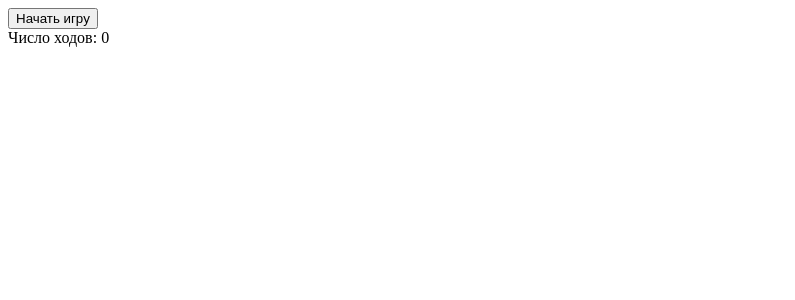
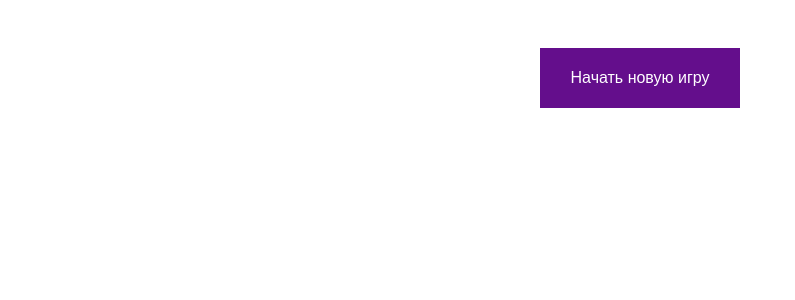
Before and after one commit to DarinaKuleva/form_react, a React (Create React App) app: page / in a window 1280 px wide. Shown: the top 300 px of the page, without its empty margins (0-795 px from the left). Built offline with nearby package versions, Linux system fonts and the light colour scheme.

Commit message:
ISSUE-7 Добавление стилей

```diff
--- a/src/components/Cell/index.jsx
+++ b/src/components/Cell/index.jsx
@@ -4,6 +4,7 @@ import { connect } from 'react-redux'
 import swapCalls from '../../actions/swapCalls'
 
 import field from './style.module.css'
+import './style.css'
 
 class Cell extends React.PureComponent {
 
@@ -31,8 +32,9 @@ class Cell extends React.PureComponent {
         <section className={field.wrapper}>
           {cellsList.map((cell) => (
             <button key={cell.value}
+                    className={ cell.value===0 ? 'empty' : (cell.value-1)===cellsList.indexOf(cell) ? 'done' : 'cell'}
                     onClick={(cell.value > 0 ?
-                      ()=>this.moveCell(cell.line, cell.column, emptyCellLine, emptyCellColumn, cell.value) :
+                      () => this.moveCell(cell.line, cell.column, emptyCellLine, emptyCellColumn, cell.value) :
                       this.showError)}
             >
               {
@@ -44,7 +46,7 @@ class Cell extends React.PureComponent {
           ))}
         </section>
         {this.state.showErrorMessage ?
-            <div>Неверный ход</div> :
+          <div className={field.error}>Неверный ход</div> :
           <></>
         }
       </>
--- /dev/null
+++ b/src/components/Cell/style.css
@@ -0,0 +1,36 @@
+.cell {
+  color: #fff;
+  font-size: 32px;
+
+  background-color: #640e8c;
+  border: 1px solid #fff;
+  outline: none;
+  cursor: pointer;
+  opacity: 0.8;
+}
+
+.cell:hover,
+.cell:active {
+  font-size: 34px;
+
+  outline: none;
+  opacity: 0.5;
+}
+
+.empty {
+  font-size: 32px;
+
+  background-color: #fff;
+  border: 1px solid #fff;
+  outline: none;
+  cursor: pointer;
+}
+
+.done {
+  font-size: 32px;
+
+  background-color: #37c4b6;
+  border: 1px solid #37c4b6;
+  outline: none;
+  cursor: pointer;
+}
--- a/src/components/Cell/style.module.css
+++ b/src/components/Cell/style.module.css
@@ -4,4 +4,10 @@
   grid-template-columns: repeat(4, 1fr);
   width: 400px;
   margin: 0 auto;
+  margin-bottom: 40px;
 }
+
+.error {
+  text-align: center;
+  text-transform: uppercase;
+}
--- a/src/components/Header/index.jsx
+++ b/src/components/Header/index.jsx
@@ -2,6 +2,8 @@ import React from 'react'
 import PropTypes from 'prop-types'
 import drawCells from '../../actions/startGame'
 import { connect } from 'react-redux'
+
+import header from './style.module.css'
 
 class Header extends React.PureComponent {
 
@@ -55,11 +57,15 @@ class Header extends React.PureComponent {
       this.props.drawCells(cellsWrap, emptyCellLine, emptyCellColumn)
     }
     return (
-      <header>
-        <button onClick={startGame}>Начать игру</button>
-        <section>
-          <div>Число ходов: {moveCounter}</div>
-        </section>
+      <header className={header.wrapper}>
+        <button onClick={startGame}
+                className={header.start_button}>
+                Начать новую игру
+        </button>
+        {moveCounter > 0 ?
+          <div className={header.move_counter}>Число ходов: {moveCounter}</div> :
+          <></>
+        }
       </header>
     )
   }
--- /dev/null
+++ b/src/components/Header/style.module.css
@@ -0,0 +1,47 @@
+.wrapper {
+  position: relative;
+
+  height: 140px;
+  margin-bottom: 40px;
+}
+
+.start_button {
+  position: absolute;
+  top: 50%;
+  right: 50%;
+
+  width: 200px;
+  height: 60px;
+  margin-top: -30px;
+  margin-right: -100px;
+
+  color: #fff;
+  font-weight: lighter;
+  font-size: 16px;
+
+  background-color: #640e8c;
+  border: none;
+  outline: none;
+  cursor: pointer;
+}
+
+.start_button:hover,
+.start_button:active {
+  font-size: 17px;
+
+  outline: none;
+}
+
+.move_counter {
+  position: absolute;
+  right: 50%;
+  bottom: 0;
+
+  width: 200px;
+  margin-right: -100px;
+
+  color: #000;
+  font-weight: lighter;
+  font-size: 18px;
+  text-align: center;
+}
```
Lines whose indentation alone changed are shown as unchanged.
